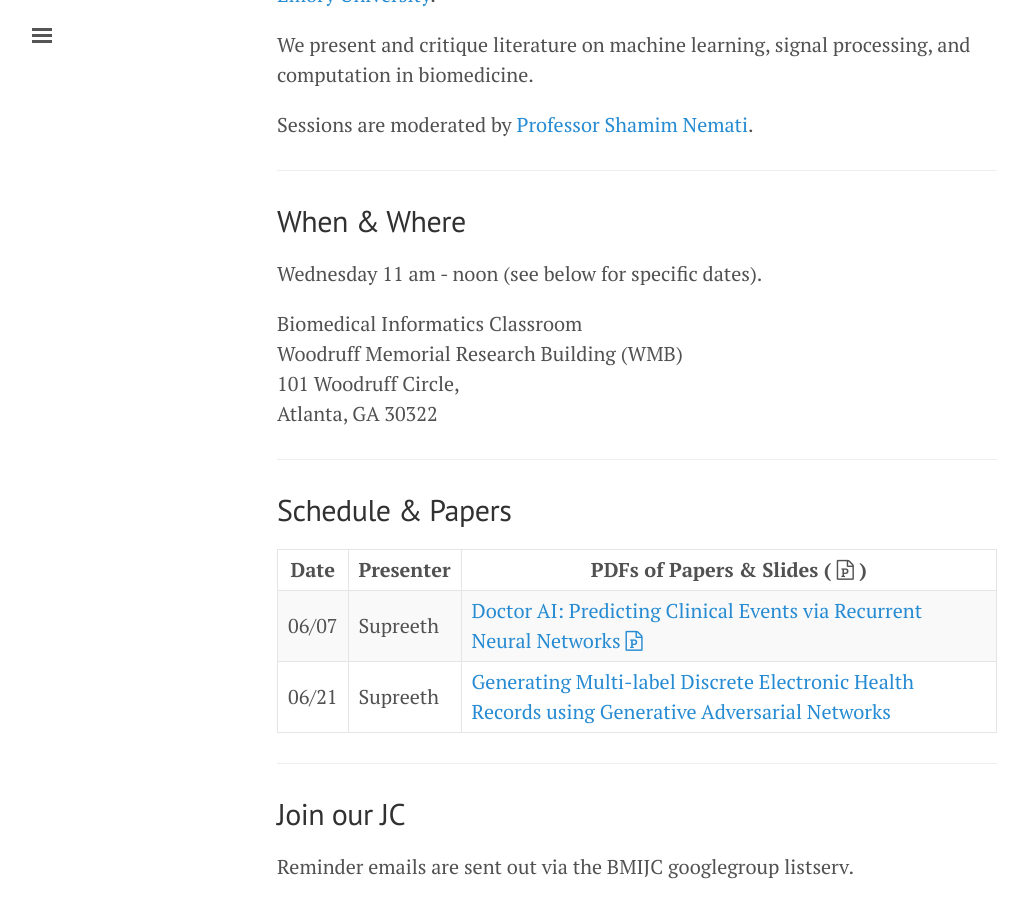
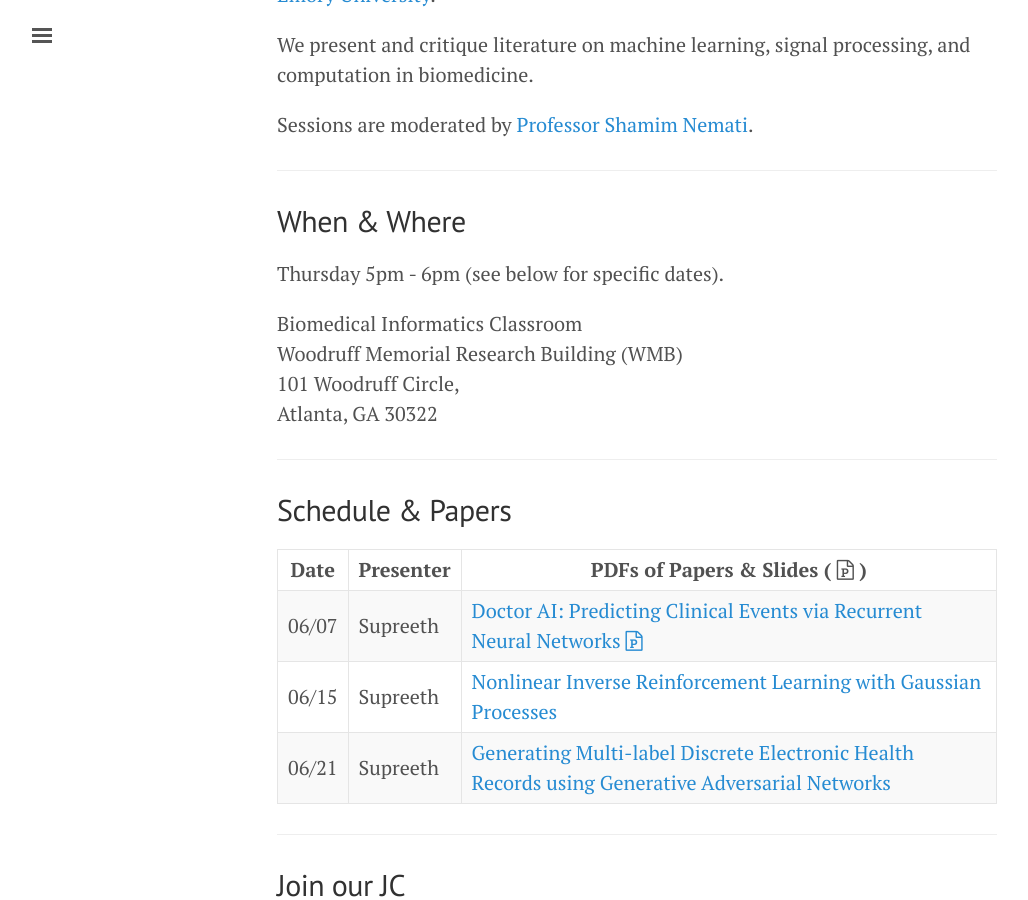
Before and after one commit to NematiLab/bmijc, a Jekyll site: the page built from index.md, in a window 1280 px wide and 900 px high, scrolled down 240 px. Shown: the whole window, without its empty margins (3-1031 px from the left). Built offline with Jekyll 4.4.1, drawn with Linux system fonts in a browser that asks for light colours; nearby versions of some CDN libraries.

Commit message:
re-inforcement paper

```diff
--- a/index.md
+++ b/index.md
@@ -19,7 +19,7 @@ Sessions are moderated by [Professor Shamim Nemati](http://nematilab.info/people
 ## When & Where
 <a name="whenwhere"></a>
 
-Wednesday 11 am - noon (see below for specific dates).
+Thursday 5pm - 6pm (see below for specific dates).
 
 Biomedical Informatics Classroom<br>
 Woodruff Memorial Research Building (WMB)<br>
@@ -33,7 +33,8 @@ Atlanta, GA 30322
 
 Date | Presenter | PDFs of Papers & Slides ( <i class='fa fa-file-powerpoint-o'></i> )
 --- | --- | ---
-06/07 | Supreeth | [Doctor AI: Predicting Clinical Events via Recurrent Neural Networks]({{ site.baseurl }}/assets/170531_paper.pdf){:target="_blank"} [<i class='fa fa-file-powerpoint-o'></i>]({{ site.baseurl }}/assets/170622_slides.pdf){:target="_blank"}
+06/07 | Supreeth | [Doctor AI: Predicting Clinical Events via Recurrent Neural Networks]({{ site.baseurl }}/assets/170607_paper.pdf){:target="_blank"} [<i class='fa fa-file-powerpoint-o'></i>]({{ site.baseurl }}/assets/170607_slides.pdf){:target="_blank"}
+06/15 | Supreeth | [Nonlinear Inverse Reinforcement Learning with Gaussian Processes]({{ site.baseurl }}/assets/170615_paper.pdf){:target="_blank"}
 06/21 | Supreeth | [Generating Multi-label Discrete Electronic Health Records using Generative Adversarial Networks]({{ site.baseurl }}/assets/170621_paper.pdf){:target="_blank"}
 
 
```
Also changed, not shown: 7 other files.
